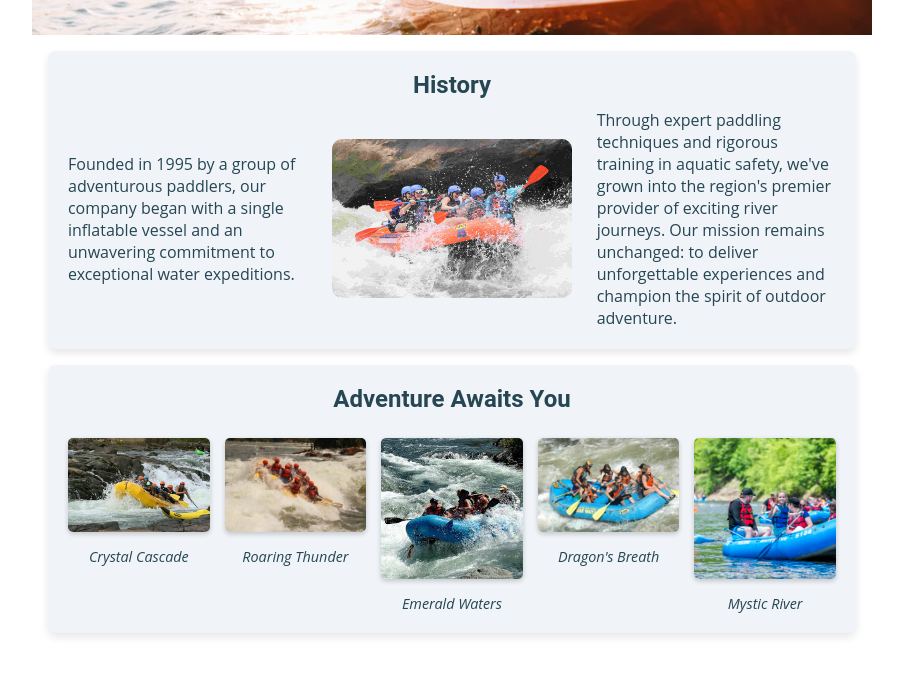
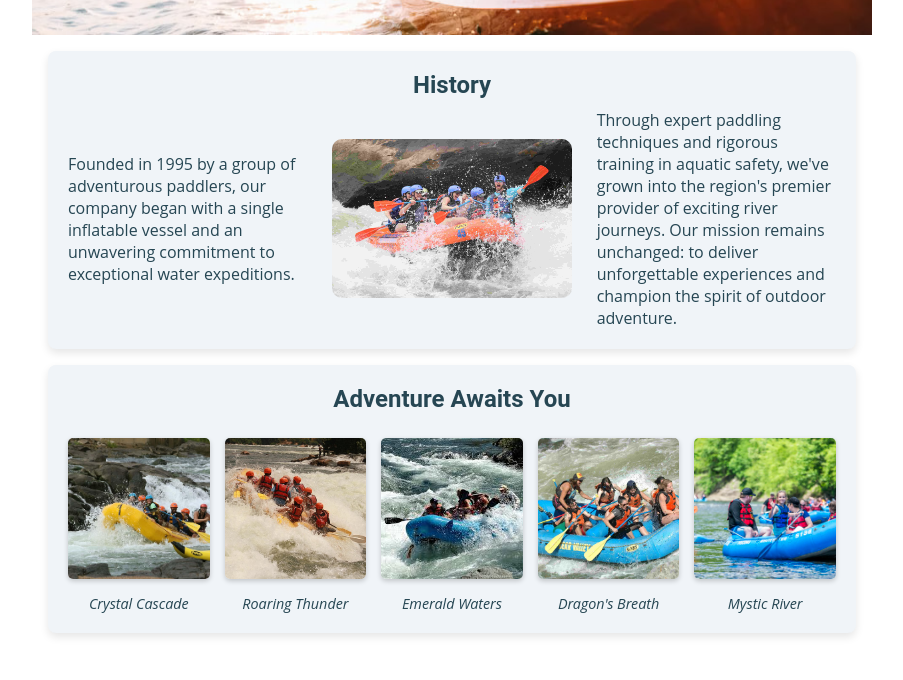
Before and after one commit to srjuniorr/wdd130, a plain HTML site: page wwr/about.html in a window 1280 px wide. Shown: the part 605-1285 px from the top of the page, without its empty margins (188-1091 px from the left). Drawn offline with Linux system fonts and the light colour scheme.

Commit message:
adjust in images

```diff
--- a/wwr/styles/rafting.css
+++ b/wwr/styles/rafting.css
@@ -172,7 +172,8 @@ h1 {
 
 .adventure-container img {
     width: 100%;
-    height: auto;
+    aspect-ratio: 1 / 1;
+    object-fit: cover;
     border-radius: 5px;
     box-shadow: 0 2px 5px rgba(0, 0, 0, 0.2);
 }
```
